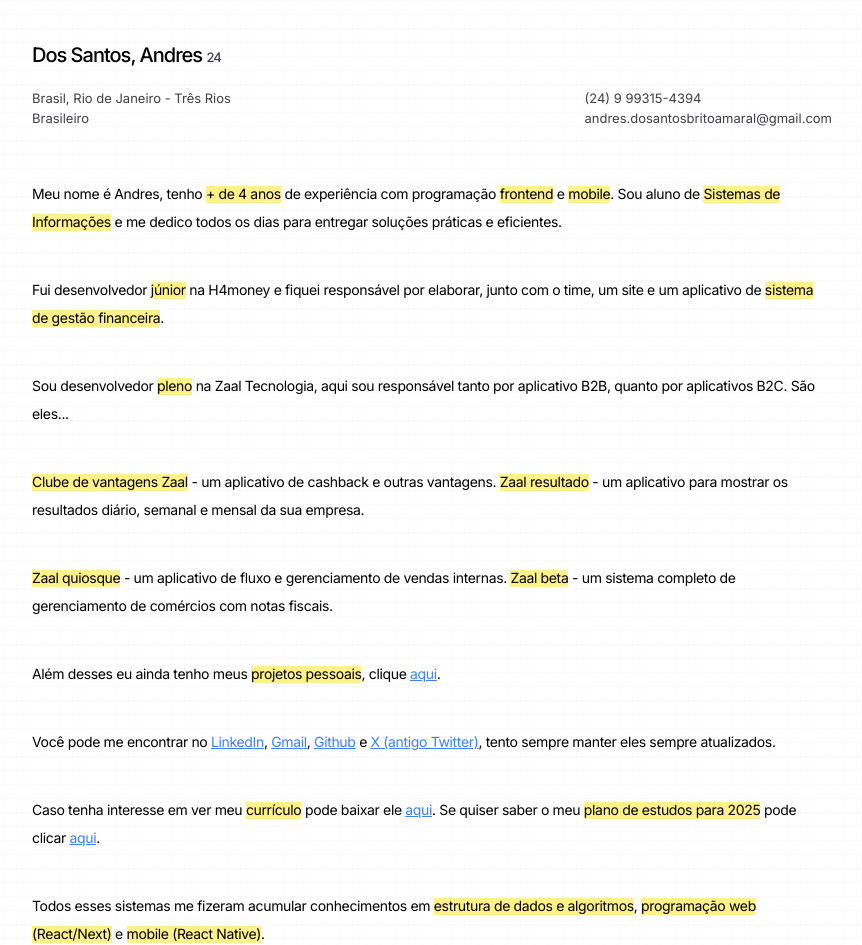
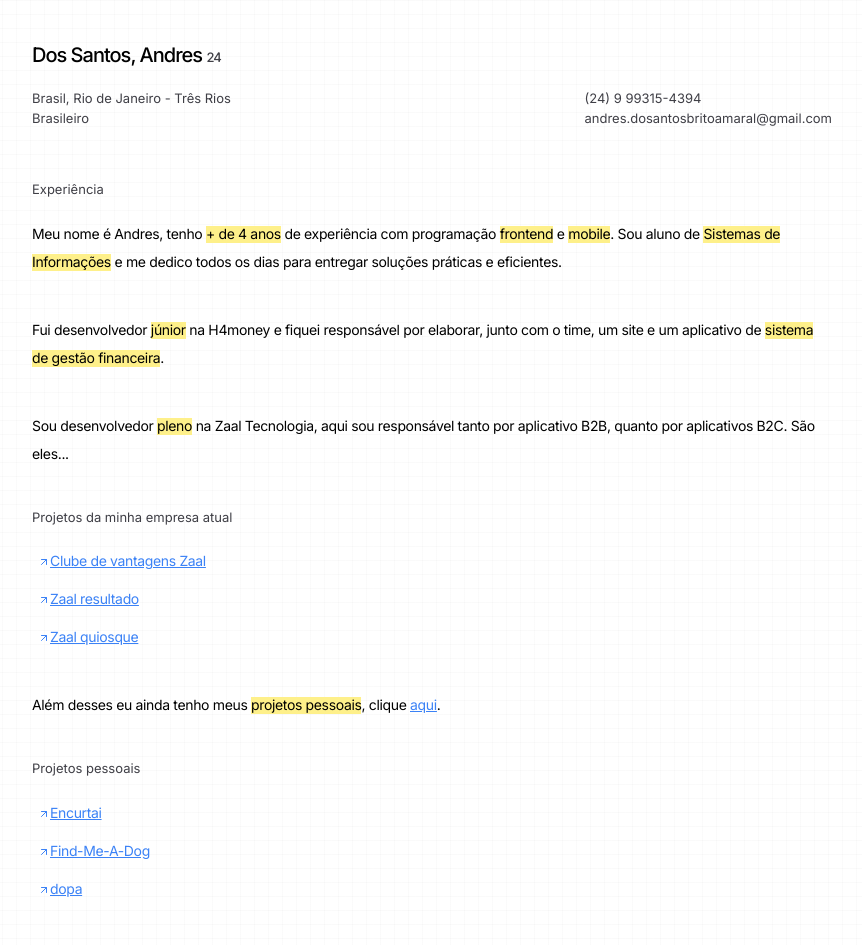
Before and after one commit to andres-dos-santos/hi, a Next.js app: page / in a window 1280 px wide. Shown: the top 945 px of the page, without its empty margins (208-1070 px from the left). Built offline with nearby package versions, Linux system fonts and the light colour scheme.

Commit message:
change text

```diff
--- a/app/page.tsx
+++ b/app/page.tsx
@@ -1,3 +1,4 @@
+import { ArrowUpRight } from 'lucide-react'
 import Link from 'next/link'
 import { ComponentProps } from 'react'
 
@@ -90,7 +91,9 @@
         </div>
       </header>
 
-      <span className="text-sm block mb-10 mt-5 leading-7 -tracking-wide">
+      <span className="text-zinc-700 text-[13px] my-5">Experiência</span>
+
+      <span className="text-sm block mb-10 leading-7 -tracking-wide">
         Meu nome é Andres, tenho <Marker>+ de 4 anos</Marker> de experiência com
         programação <Marker>frontend</Marker> e <Marker>mobile</Marker>. Sou
         aluno de <Marker>Sistemas de Informações</Marker> e me dedico todos os
@@ -109,23 +112,65 @@
         eles...
       </span>
 
-      <span className="text-sm block mb-10 leading-7 -tracking-wide">
-        <Marker>Clube de vantagens Zaal</Marker> - um aplicativo de cashback e
-        outras vantagens. <Marker>Zaal resultado</Marker> - um aplicativo para
-        mostrar os resultados diário, semanal e mensal da sua empresa.{' '}
+      <span className="text-zinc-700 text-[13px] mb-5">
+        Projetos da minha empresa atual
       </span>
 
-      <span className="text-sm block mb-10 leading-7 -tracking-wide">
-        <Marker>Zaal quiosque</Marker> - um aplicativo de fluxo e gerenciamento
-        de vendas internas. <Marker>Zaal beta</Marker> - um sistema completo de
-        gerenciamento de comércios com notas fiscais.
-      </span>
+      <ul className="text-sm flex flex-col mb-10 leading-7 gap-2.5 -tracking-wide">
+        <Link href="#" className="flex items-center">
+          <span className="hover:bg-blue-500/20 pl-1.5 pr-2.5 flex items-center">
+            <ArrowUpRight className="size-3" />
+            Clube de vantagens Zaal
+          </span>
+        </Link>
+
+        <Link href="#" className="flex items-center">
+          <span className="hover:bg-blue-500/20 pl-1.5 pr-2.5 flex items-center">
+            <ArrowUpRight className="size-3" />
+            Zaal resultado
+          </span>
+        </Link>
+
+        <Link href="#" className="flex items-center">
+          <span className="hover:bg-blue-500/20 pl-1.5 pr-2.5 flex items-center">
+            <ArrowUpRight className="size-3" />
+            Zaal quiosque
+          </span>
+        </Link>
+      </ul>
 
       <span className="text-sm block mb-10 leading-7 -tracking-wide">
         Além desses eu ainda tenho meus <Marker>projetos pessoais</Marker>,
         clique <Push href="https://www.github.com/andres-dos-santos">aqui</Push>
         .
       </span>
+
+      <span className="text-zinc-700 text-[13px] mb-5">Projetos pessoais</span>
+
+      <ul className="text-sm flex flex-col mb-10 leading-7 gap-2.5 -tracking-wide">
+        <Link href="#" className="flex items-center">
+          <span className="hover:bg-blue-500/20 pl-1.5 pr-2.5 flex items-center">
+            <ArrowUpRight className="size-3" />
+            Encurtai
+          </span>
+        </Link>
+
+        <Link href="#" className="flex items-center">
+          <span className="hover:bg-blue-500/20 pl-1.5 pr-2.5 flex items-center">
+            <ArrowUpRight className="size-3" />
+            Find-Me-A-Dog
+          </span>
+        </Link>
+
+        <Link href="#" className="flex items-center">
+          <span className="hover:bg-blue-500/20 pl-1.5 pr-2.5 flex items-center">
+            <ArrowUpRight className="size-3" />
+            dopa
+          </span>
+        </Link>
+      </ul>
+
+      <span className="text-zinc-700 text-[13px] mb-5">Contatos</span>
 
       <span className="text-sm block mb-10 leading-7 -tracking-wide">
         Você pode me encontrar no{' '}
@@ -169,6 +214,8 @@
         .
       </span>
 
+      <span className="text-zinc-700 text-[13px] mb-5">Habilidades</span>
+
       <span className="text-sm block mb-10 leading-7 -tracking-wide">
         Todos esses sistemas me fizeram acumular conhecimentos em{' '}
         <Marker>estrutura de dados e algoritmos</Marker>,{' '}
```
